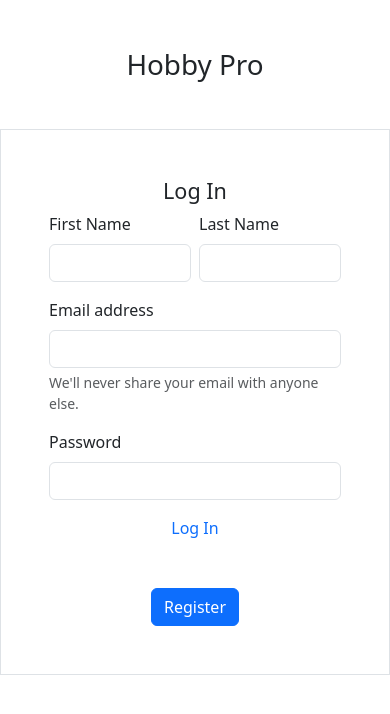
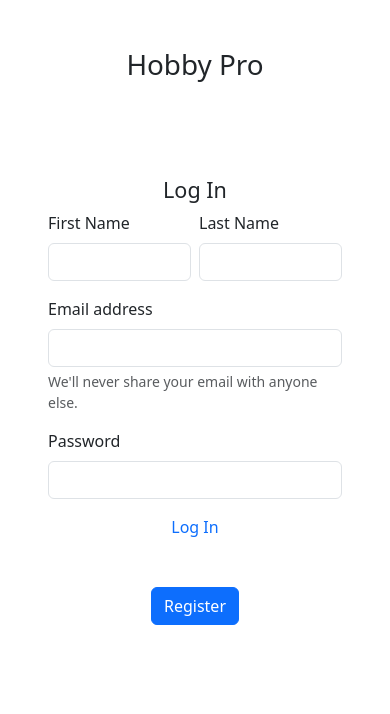
Before and after one commit to Caguilar92/HobbyPro, a Vue app in the folder HobbyPro/: page /register in a window 390 px wide. Shown: the top 714 px of the page. Built offline with nearby package versions, Linux system fonts and the light colour scheme; no server answers.

Commit message:
"remove border around form for mobile screen sizes"

```diff
--- a/HobbyPro/src/views/RegisterView.vue
+++ b/HobbyPro/src/views/RegisterView.vue
@@ -9,13 +9,15 @@ let password= ref('');
 const database = getDatabase();
 function register(event) {
   event.preventDefault();
-
+   //TODO: first call firebase auth to create email and password. If successful save user info to database, with email as id
   set(dbref(database,'users/'), {
     firstname: firstname.value,
     lastname: lastname.value,
     email: email.value,
     password: password.value
   })
+
+  //TODO: validate firstname and lastname before saving to database.
 
 }
 
@@ -63,5 +65,9 @@ function validate(data) {
 </template>
 
 <style scoped>
-
+@media (max-width: 576px) {
+  .border-lg {
+    border: none !important; /* Remove border on small screens */
+  }
+}
 </style>
```
